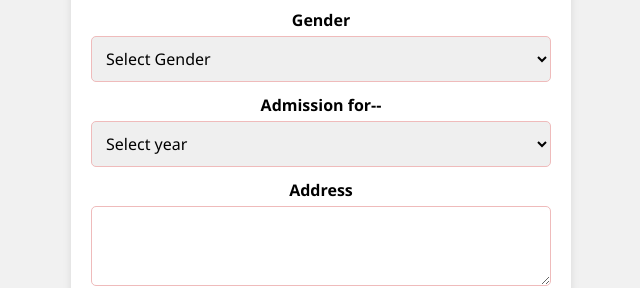
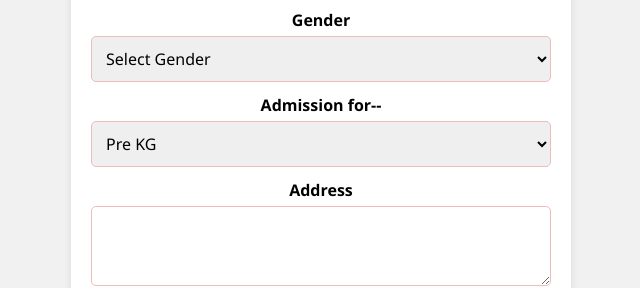
Before and after one commit to sandhiya2312/School__Website, a plain HTML site: page Addmision.html in a window 1280 px wide. Shown: the part 860-1148 px from the top of the page, 319-959 px from the left. Drawn offline with Linux system fonts and the light colour scheme.

Commit message:
Update Addmision.html

```diff
--- a/Addmision.html
+++ b/Addmision.html
@@ -145,11 +145,11 @@
       </select>
       <label>Admission for--</label>
       <select id="year" required>
-        <option value="">Select year</option>
-       <option value="Pre KG">Pre KG</option>
-      <option value="LKG">LKG</option>
-      <option value="UKG">UKG</option>
-      <option value="1st">1st</option>
+
+        <option value="Pre KG">Pre KG</option>
+        <option value="LKG">LKG</option>
+        <option value="UKG">UKG</option>
+        <option value="1st">1st</option>
         <option value="2nd">2nd</option>
         <option value="3nd">3nd</option>
         <option value="4th">4th</option>
```
